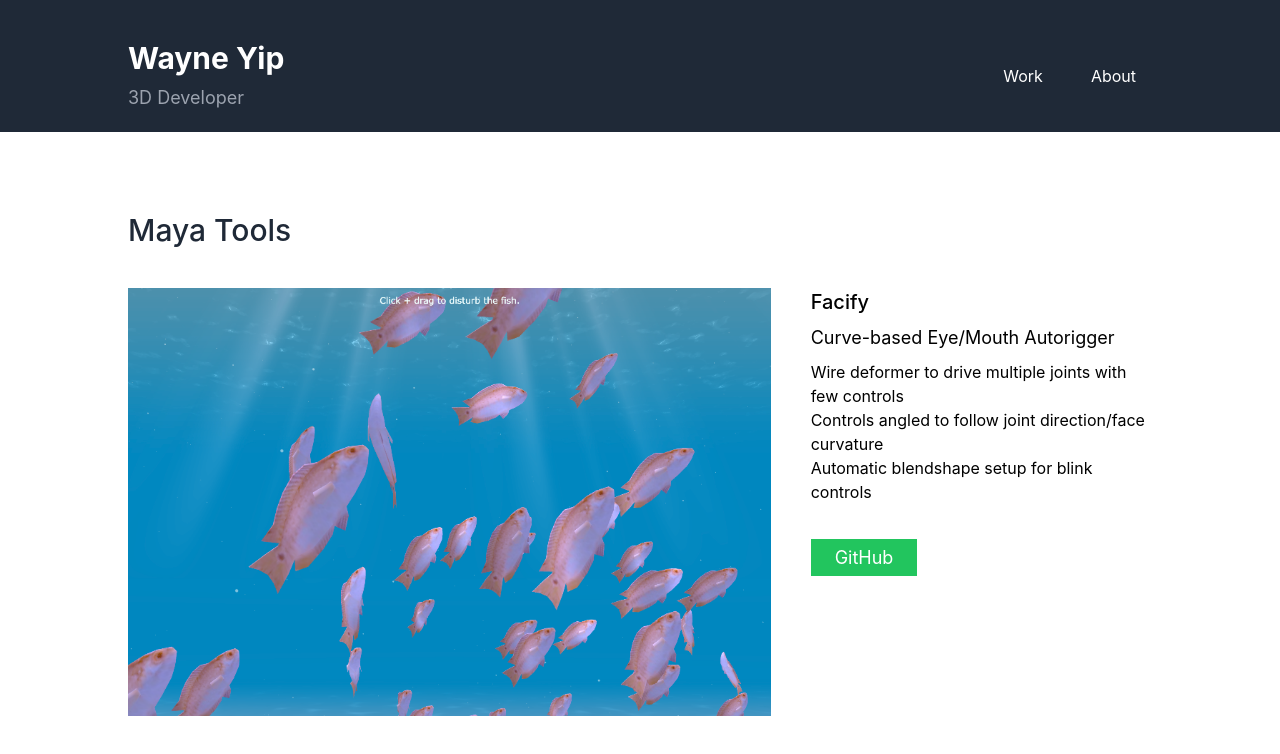
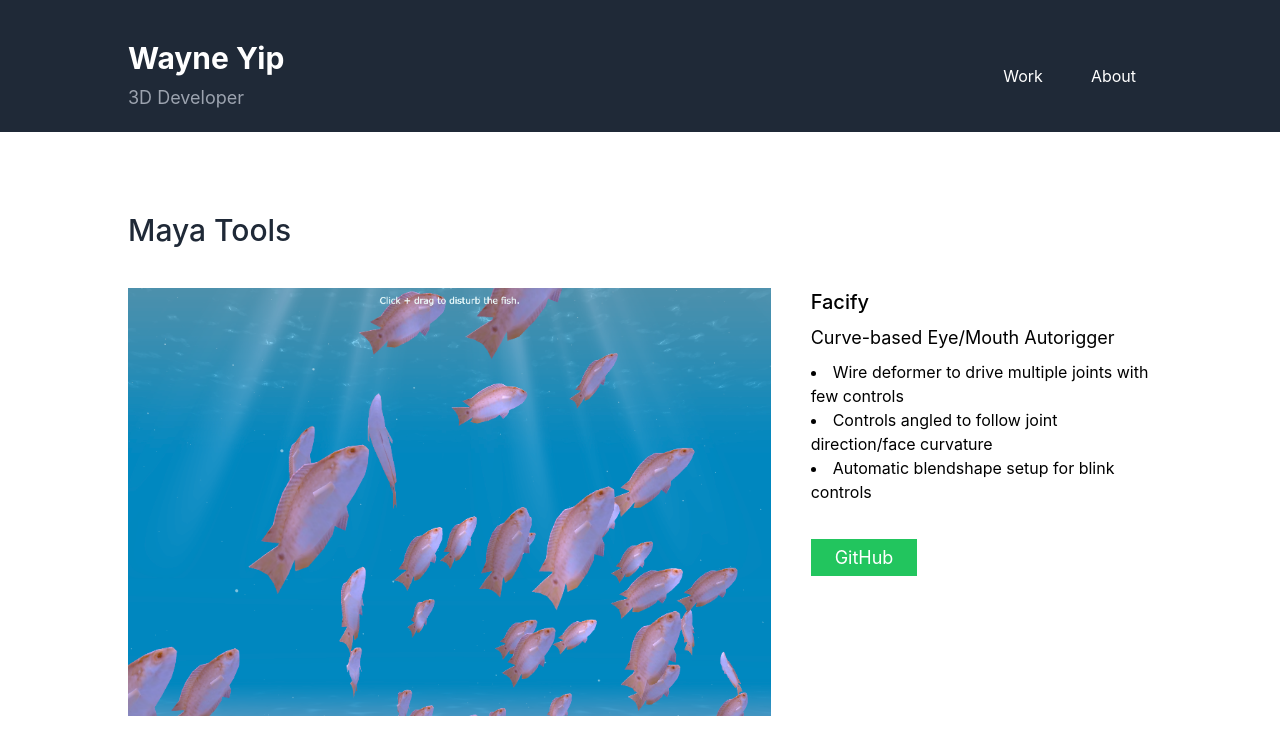
Before and after one commit to wayneyip/wayneyip.github.io, a React (Create React App) app: page /mayatools in a window 1280 px wide. Shown: the top 754 px of the page. Built offline with nearby package versions, Linux system fonts and the light colour scheme.

Commit message:
Fix DetailWithLink bugs with key and listing

```diff
--- a/src/components/DetailWithLink.js
+++ b/src/components/DetailWithLink.js
@@ -6,9 +6,9 @@ export default function DetailWithLink({ imgSrc, imgAlt, title, subtitle, text,
       <div className="flex-col text-left">
         <h2 className="mb-2 text-xl font-medium">{title}</h2>
         <h2 className="mb-2 text-lg">{subtitle}</h2>
-        <ul className="mb-10">
+        <ul className="mb-10 list-disc list-inside">
         {text.map((bullet, index) => (
-        	<li>{bullet}</li>
+        	<li key={bullet}>{bullet}</li>
       	))}
       	</ul>
         <a
```
